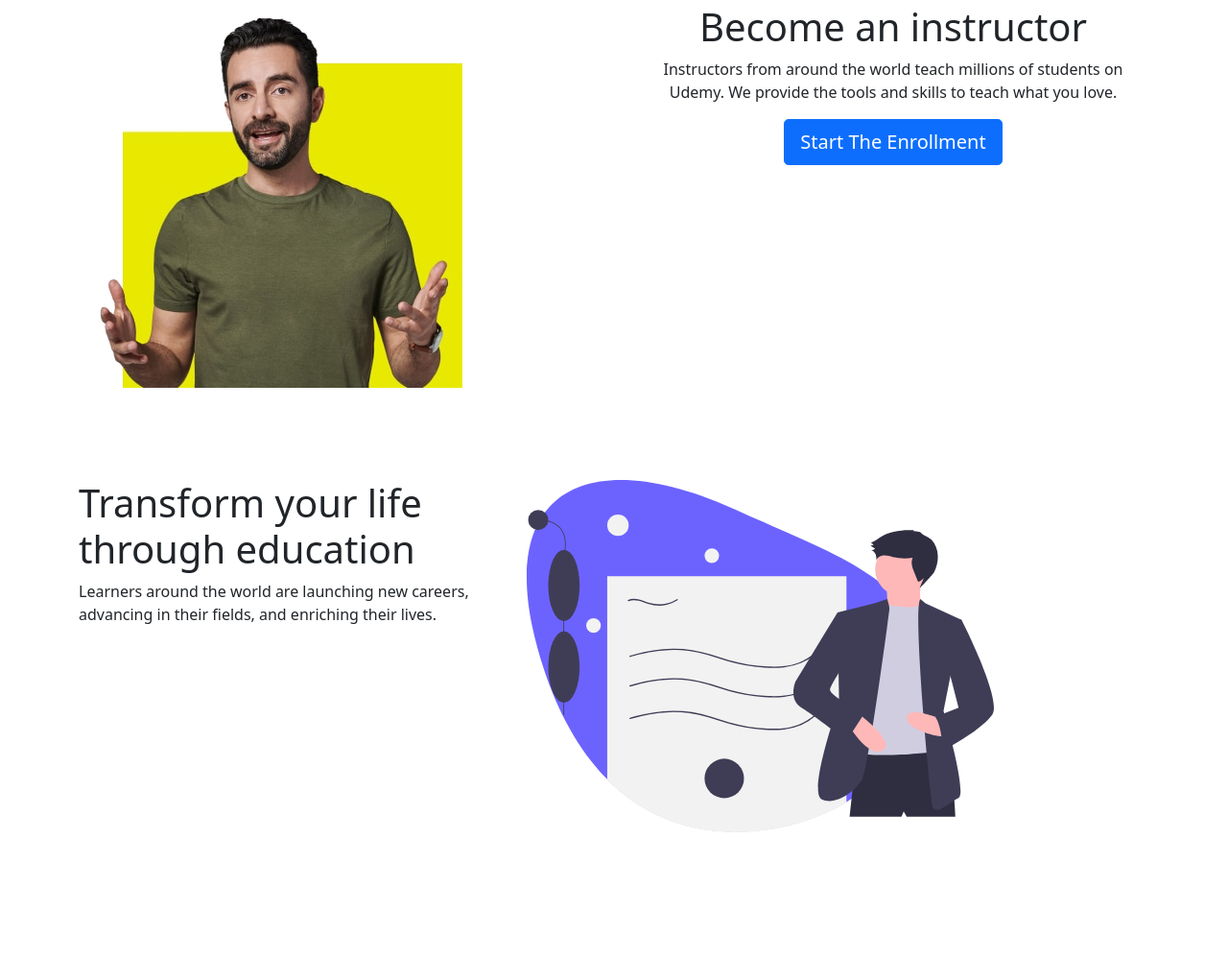
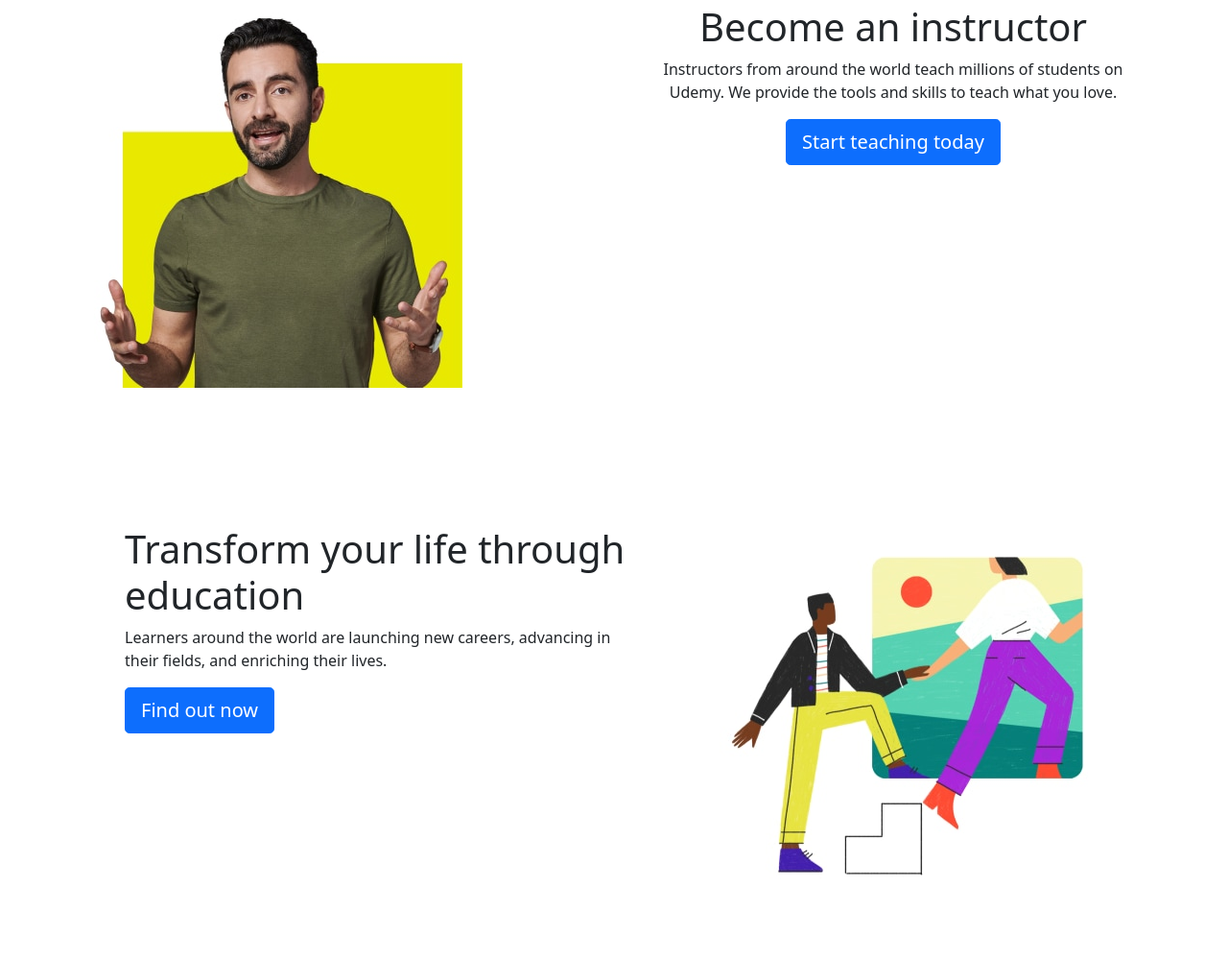
Before and after one commit to Alphamanish/Udemy-, a plain HTML site: page index.html in a window 1280 px wide. Shown: the part 1380-2379 px from the top of the page at 96% size. Before the commit the page ends 2295 px from the top, so only its background shows below. Drawn offline with nearby package versions, Linux system fonts and the light colour scheme.

Commit message:
Homepage Done

```diff
--- a/index.html
+++ b/index.html
@@ -47,7 +47,7 @@
           </ul>
           <form class="d-flex">
             <input class="form-control me-2" type="search" placeholder="Search" aria-label="Search">
-            <button class="btn btn-outline-success" type="submit">Search</button>
+            <button class="btn btn-outline-primary" type="submit">Search</button>
           </form>
         </div>
       </div>
@@ -144,7 +144,7 @@
               class="btn btn-primary btn-lg"
 
             >
-              Start The Enrollment
+              Start teaching today
             </button>
         </div>
       </div>
@@ -152,17 +152,24 @@
   </div>
   <div class="section p-5">
     <div class="container">
-      <div class="d-sm-flex ">
-        <div>
+      <div class="d-sm-flex">
+        <div class="p-5">
           <h1>Transform your life through education</h1>
           <p>Learners around the world are launching new careers, advancing in their fields, and enriching their lives.</p>
+          <button
+              class="btn btn-primary btn-lg"
+
+            >
+              Find out now
+            </button>
         </div>
-        <div>
-          <img class="fluid w-75 d-block" src="/images/Education.svg" alt="">
+        <div class="svg p-5">
+          <img class="rounded mx-auto d-block" src="/images/card 3.jpg" alt="">
         </div>
       </div>
     </div>
   </div>
+
   <!-- <div class="container">
     <div class="card" style="width: 18rem;">
       <img src="/images/card 1.jpg" class="card-img-top" alt="...">
```
Also changed, not shown: login.html (added, +12 -0 lines), images/card 3.jpg (added).
